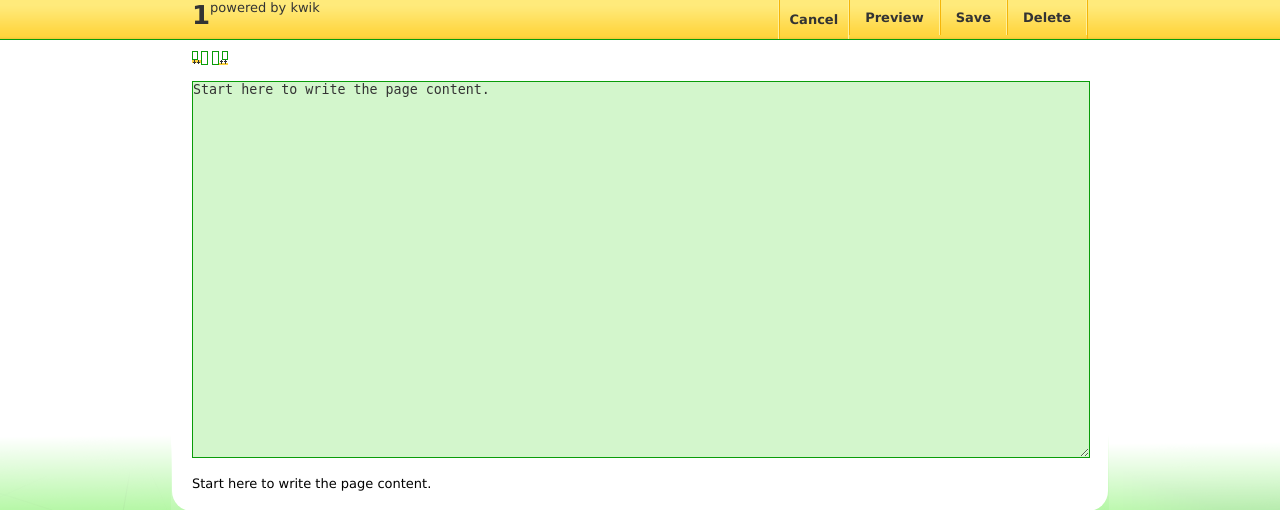
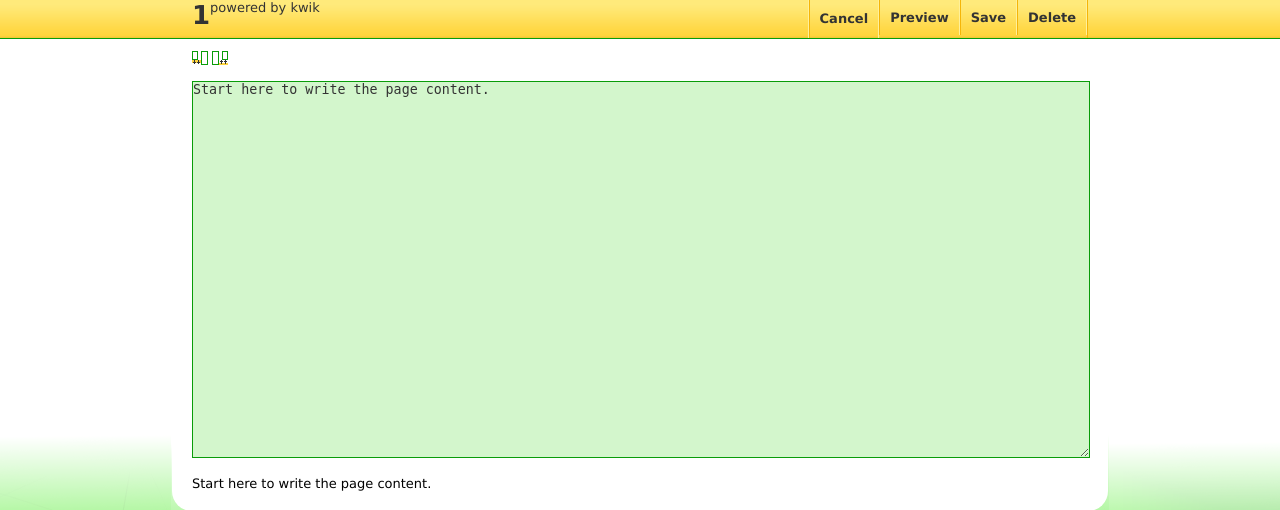
Before and after one commit to PiRSquared17/kwik, a PHP site: page /edit.php?page=1 in a window 1280 px wide. Shown: the top 510 px of the page. Run offline with PHP 8.4, Linux system fonts and the light colour scheme; data that the repository does not hold is empty; some libraries are stand-ins or nearby versions.

Commit message:
top buttons styling

```diff
--- a/res/kwik.css
+++ b/res/kwik.css
@@ -49,12 +49,12 @@
     #menu {margin: 0 auto; width: 70%; color: #333333; z-index: 0;}
         #menu p {float: left;}
         #menu ul {float: right; border-right: 1px solid #f5b508; border-left: 1px solid #fff09a;}
-            #menu li {float: left; padding: 10px; border-left: 1px solid #f5b508; border-right: 1px solid #fff09a;}
-                #menu input {border: 1px solid #099c09; background: #d3f6cc; color: #333333; float: left; padding: 0 5px 0 10px;}
+            #menu li {float: left; border-left: 1px solid #f5b508; border-right: 1px solid #fff09a;}
+                #menu input {border: 1px solid #099c09; background: #d3f6cc; color: #333333; float: left; margin: 10px 10px 0; padding: 0 5px 0 10px;}
                 #menu input:focus {background: #fff; color: #000;}
-                #menu a {display: block; color: #333333; font-weight: bold; text-decoration: none; line-height: 19px;}
-                #menu a:hover, #menu button:hover {text-decoration: underline;}
-                #menu button {float: left; border: none; background: transparent; font: bold 13px verdana,sans-serif; color: #333333; padding: 0 5px;}
+                #menu a {display: block; color: #333333; font-weight: bold; text-decoration: none; line-height: 18px; padding: 10px;}
+                #menu a:hover, #menu button:hover {background: #ffea7b; text-decoration: underline;}
+                #menu button {float: left; border: none; background: transparent; font: bold 13px verdana,sans-serif; color: #333333; padding: 10px;}
 #contents {width: 70%; margin: 30px auto 40px; background: #fff; position: relative; padding: 20px; -moz-border-radius: 20px; -webkit-border-radius: 20px; border-radius: 20px;}
 * html #contents {margin-top: 0;}
     #contents a {color: #099c09;}
```
